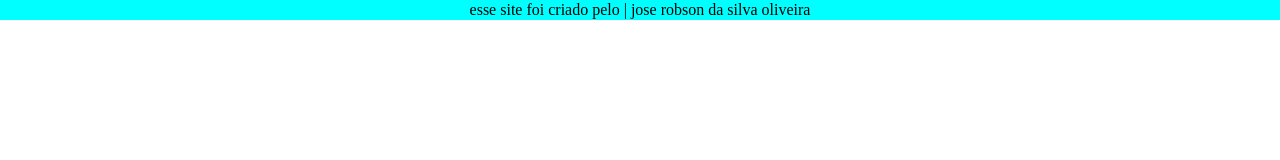
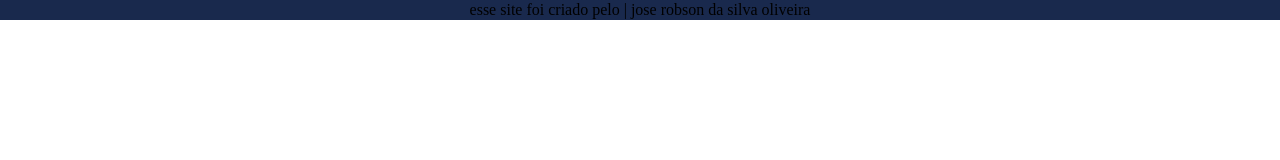
Before and after one commit to JoseRobson2301/DESENVOLVIMENTO-WEB, a plain HTML site: page index.html in a window 1280 px wide. Drawn offline with Linux system fonts and the light colour scheme.

Commit message:
comiit inicial

```diff
--- a/style.css
+++ b/style.css
@@ -6,7 +6,7 @@
     margin: 1px;
     padding: 1px;
     border: 1px;
-    background-color: aqua;
+    background-color: #19294d;
     margin: 0px;
 }
 .span-a-cima > p {
```
